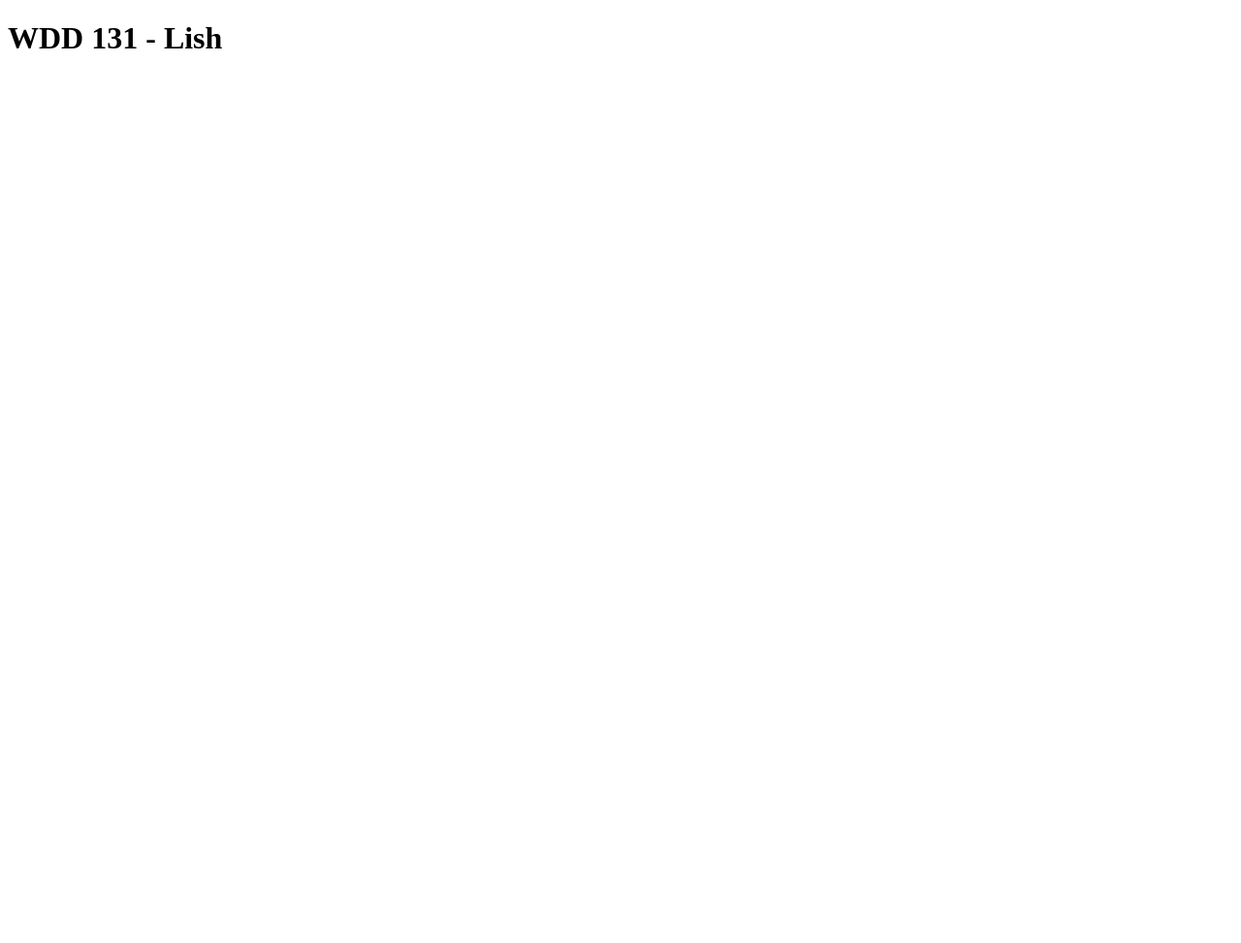
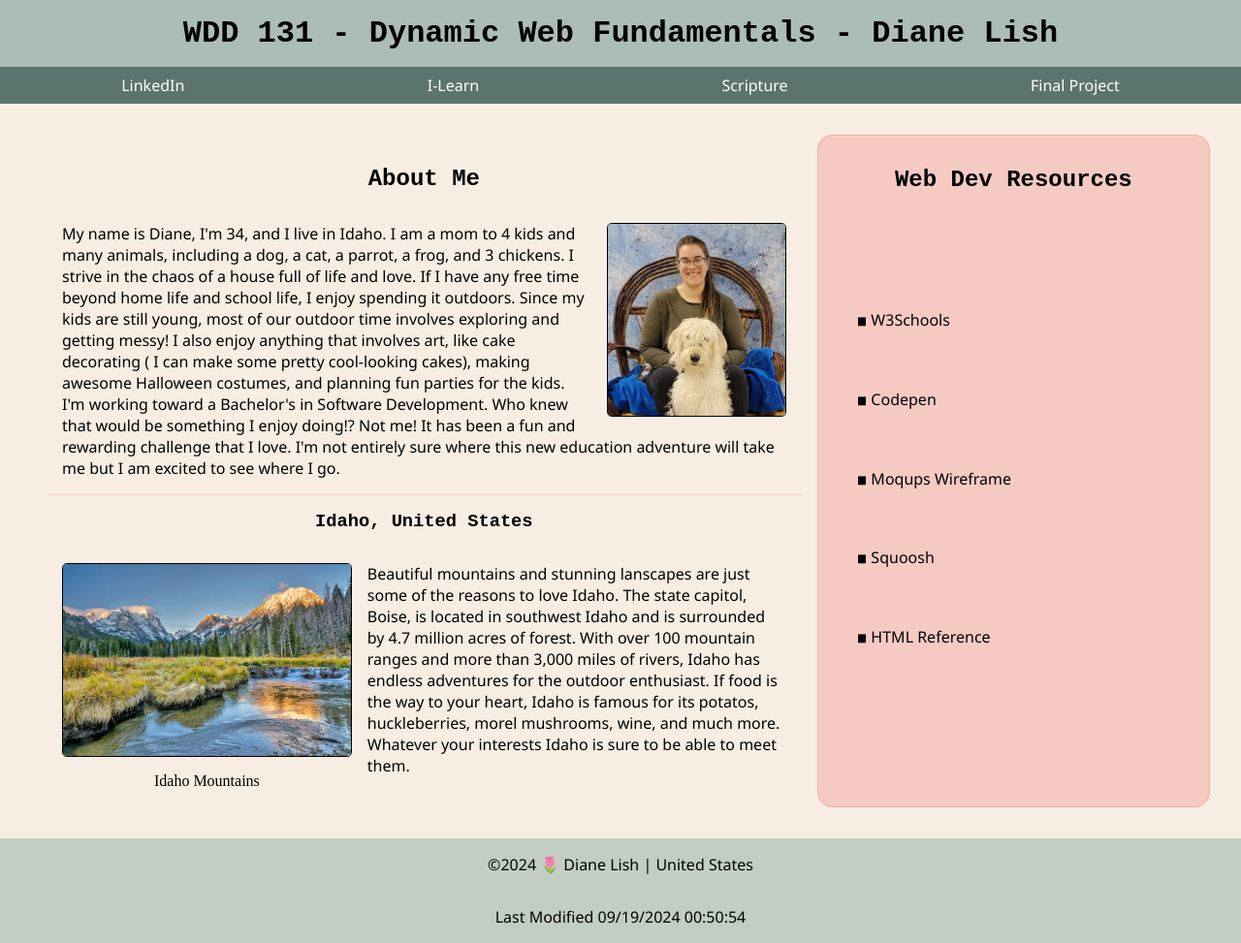
Before and after one commit to lishdiane/wdd131, a plain HTML site: page index.html in a window 1280 px wide. Shown: the whole page at 97% size. Before the commit the page ends 800 px from the top, so only its background shows below. Drawn offline with Linux system fonts and the light colour scheme.

Commit message:
Home page updates

```diff
--- a/index.html
+++ b/index.html
@@ -3,9 +3,59 @@
 <head>
     <meta charset="UTF-8">
     <meta name="viewport" content="width=device-width, initial-scale=1.0">
-    <title>WDD 131</title>
+    <title>WDD 131 - Dynamic Web Fundamentals - Diane Lish</title>
+    <meta name="description" content="Home Page | Diane Lish | WDD 131 - Dynamic Web Fundamentals">
+    <meta name="author" content="Diane Lish">
+    <link  rel="stylesheet" href="styles/base.css">
+    <script defer src="scripts/getdates.js"></script>
 </head>
 <body>
-    <h1>WDD 131 - Lish</h1>
+    <header>
+        <h1>WDD 131 - Dynamic Web Fundamentals - Diane Lish</h1>
+        <nav>
+            <a href="https://www.linkedin.com/in/diane-lish-8b4b5529b/">LinkedIn</a>
+            <a href="https://byui.instructure.com/">I-Learn</a>
+            <a href="https://www.churchofjesuschrist.org/study/scriptures/bofm/alma/49?lang=eng">Scripture</a>
+            <a href="index.html">Final Project</a>
+        </nav>
+    </header>
+    <main>
+
+        <section class="card">
+            <h2>About Me</h2>
+            <div>
+                <img src="images/profile.webp" alt="Woman with Dog">
+                <p>
+                    My name is Diane, I'm 34, and I live in Idaho. I am a mom to 4 kids and many animals, including a dog, a cat, a parrot, a frog, and 3 chickens. I strive in the chaos of a house full of life and love. If I have any free time beyond home life and school life, I enjoy spending it outdoors. Since my kids are still young, most of our outdoor time involves exploring and getting messy! I also enjoy anything that involves art, like cake decorating ( I can make some pretty cool-looking cakes), making awesome Halloween costumes, and planning fun parties for the kids. I'm working toward a Bachelor's in Software Development. Who knew that would be something I enjoy doing!? Not me! It has been a fun and rewarding challenge that I love. I'm not entirely sure where this new education adventure will take me but I am excited to see where I go.
+                </p>
+            </div>
+            <div>
+                <h3 class="state">Idaho, United States</h3>
+                <figure>
+                    <img src="images\idaho-mountains.webp" alt="Idaho Mountains">
+                    <figcaption>Idaho Mountains</figcaption>
+                </figure>
+                <p>
+                    Beautiful mountains and stunning lanscapes are just some of the reasons to love Idaho. The state capitol, Boise, is located in southwest Idaho and is surrounded by 4.7 million acres of forest. With over 100 mountain ranges and more than 3,000 miles of rivers, Idaho has endless adventures for the outdoor enthusiast. If food is the way to your heart, Idaho is famous for its potatos, huckleberries, morel mushrooms, wine, and much more. Whatever your interests Idaho is sure to be able to meet them.
+                </p>
+            </div>
+        </section>
+        <section class="card resources">
+            <h2>Web Dev Resources</h2>
+            <div class="links">
+            <a href="https://www.w3schools.com/">◾  W3Schools</a>
+            <a href="https://codepen.io/">◾  Codepen</a>
+            <a href="https://moqups.com/wireframe-tool/?gad_source=1&gclid=Cj0KCQjw9Km3BhDjARIsAGUb4nxi1ahR5-q7rwFXjY-OlAnw0otUISdi5EbJLw4wYYK8jj2g_gm_oDgaAr6GEALw_wcB">◾  Moqups Wireframe</a>
+            <a href="squoosh.app">◾  Squoosh</a>
+            <a href="https://htmlreference.io/">◾  HTML Reference</a>
+            </div>
+        </section>
+    </main>
+    <footer>
+        <p>
+            ©<span id="currentYear"></span> 🌷 Diane Lish | United States
+        </p>
+        <p>Last Modified <span id="lastModified"></span> </p>
+    </footer>
 </body>
 </html>
--- /dev/null
+++ b/scripts/getdates.js
@@ -0,0 +1,6 @@
+const year = document.querySelector("#currentYear");
+const today = new Date();
+year.innerHTML = today.getFullYear();
+
+let modified = document.querySelector("#lastModified");
+modified.innerHTML = document.lastModified;
--- /dev/null
+++ b/styles/base.css
@@ -0,0 +1,104 @@
+* {
+    margin: 0;
+    padding: 0;
+    box-sizing: border-box;
+}
+
+body {
+
+    background-color: #F7EDE2;
+}
+
+h1, h2, h3, h4 {
+    padding: 1rem;
+    text-align: center;
+    font-family:'Courier New', Courier, monospace;
+    font-weight: 700;
+}
+
+header {
+    margin: 0 auto;
+    background-color: #84a59da6;
+    text-align: center;
+}
+
+nav {
+    display: flex;
+}
+
+nav a, .links a {
+    flex: auto;
+    background-color: #5c746e;
+    padding: .5rem;
+    text-decoration: none;
+    color: white;
+}
+
+a:hover {
+    background-color: white;
+    color: #6c8780;
+}
+
+main {
+    margin: 2rem;
+    display: grid;
+    grid-template: 1fr / 1fr .5fr;
+}
+
+.card {
+    padding: 1rem;
+    display: flex;
+    flex-direction: column;
+    justify-items: center;
+}
+
+.state {
+    border-top: 1.5px solid  #F5CAC3;
+}
+
+p, a {
+    font-family: 'Segoe UI', Tahoma, Geneva, Verdana, sans-serif;
+    padding: 1rem
+}
+
+img {
+    margin: 1rem;
+    float: right;
+    max-height: 200px;
+    border: 1px solid black;
+    border-radius: .3rem;
+}
+
+figure {
+    float: left;
+    text-align: center;
+}
+
+.resources {
+    background-color: #F5CAC3;
+    border: 1px solid #f284826c;
+    border-radius: 1rem;
+}
+
+.links {
+    margin: 5rem 0;
+    padding: 1rem;
+    display: flex;
+    flex: auto;
+    flex-direction: column;
+}
+
+.links a {
+    flex: auto;
+    background-color: #F5CAC3;
+    color: black;
+}
+
+.links a:hover {
+    background-color: #F28482;
+}
+
+footer {
+    text-align: center;
+    background-color: #84a59d75;
+}
```
Also changed, not shown: images/idaho-mountains.webp (added), images/profile.webp (added).
